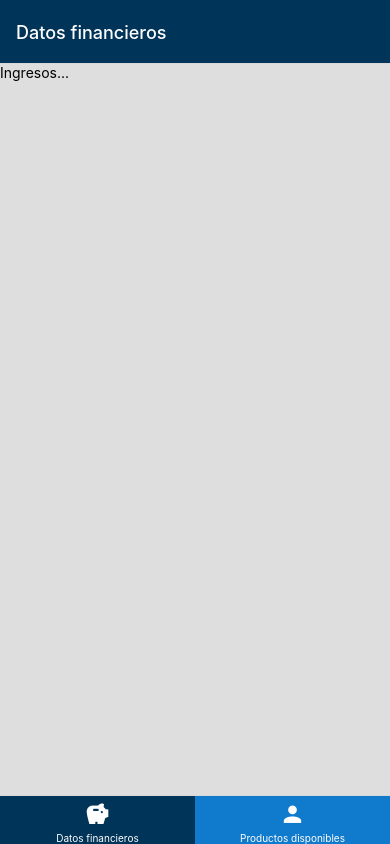
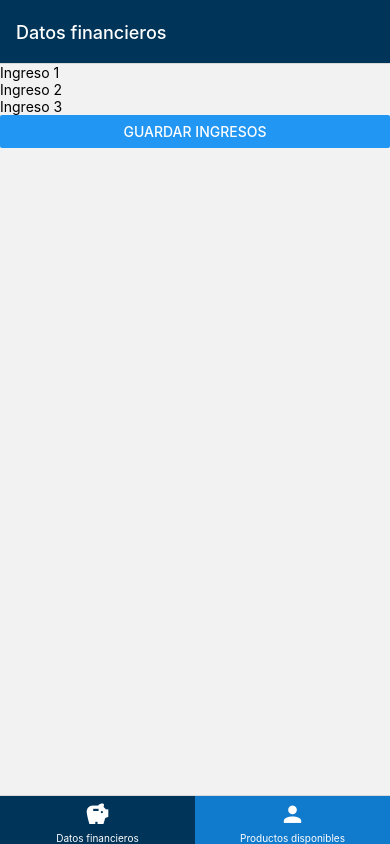
Before and after one commit to DMancia03/desafio-2-dps, a React Native app: screen /datos in a window 390 px wide. Built offline with nearby package versions, Linux system fonts and the light colour scheme.

Commit message:
Agregando formulario de ingreso

```diff
--- a/package.json
+++ b/package.json
@@ -16,6 +16,7 @@
     "@react-navigation/stack": "^6.4.1",
     "expo": "~51.0.28",
     "expo-status-bar": "~1.12.1",
+    "formik": "^2.4.6",
     "react": "18.2.0",
     "react-id-generator": "^3.0.2",
     "react-native": "0.74.5",
@@ -25,7 +26,8 @@
     "react-native-safe-area-context": "^4.10.9",
     "react-native-screens": "^3.34.0",
     "react-native-svg": "^15.6.0",
-    "react-native-vector-icons": "^10.1.0"
+    "react-native-vector-icons": "^10.1.0",
+    "yup": "^1.4.0"
   },
   "devDependencies": {
     "@babel/core": "^7.20.0"
--- a/src/screens/datos_financieros/Ingresos.js
+++ b/src/screens/datos_financieros/Ingresos.js
@@ -1,14 +1,59 @@
 import React from "react";
-import { View, Text, StyleSheet } from 'react-native';
+import { View, Text, StyleSheet, TextInput, Button, FlatList} from 'react-native';
+import { Formik } from 'formik';
+import * as Yup from 'yup';
 import colors from "../../styles/colors";
 
+// Validación con Yup
+const validationSchema = Yup.object({
+    ingreso1: Yup.string().required('Campo obligatorio'),
+    ingreso2: Yup.string().required('Campo obligatorio'),
+    ingreso3: Yup.string().required('Campo obligatorio')
+});
+
 const Ingresos = ({ navigation }) => {
-    return(
-        <View style={styles.container}>
-            <Text>Ingresos...</Text>
-        </View>
-    )
-}
+    return (
+        <Formik
+          initialValues={{ ingreso1: '', ingreso2: '', ingreso3: '' }}
+          validationSchema={validationSchema}
+          onSubmit={(values) => {
+            // Enviar datos o hacer lo que necesites
+            console.log(values);
+            navigation.navigate('Resultados', { ingresos: values });
+          }}
+        >
+          {({ handleChange, handleBlur, handleSubmit, values, errors, touched }) => (
+            <View>
+              <TextInput
+                placeholder="Ingreso 1"
+                onChangeText={handleChange('ingreso1')}
+                onBlur={handleBlur('ingreso1')}
+                value={values.ingreso1}
+              />
+              {touched.ingreso1 && errors.ingreso1 && <Text>{errors.ingreso1}</Text>}
+
+              <TextInput
+                placeholder="Ingreso 2"
+                onChangeText={handleChange('ingreso2')}
+                onBlur={handleBlur('ingreso2')}
+                value={values.ingreso2}
+              />
+              {touched.ingreso2 && errors.ingreso2 && <Text>{errors.ingreso2}</Text>}
+
+              <TextInput
+                placeholder="Ingreso 3"
+                onChangeText={handleChange('ingreso3')}
+                onBlur={handleBlur('ingreso3')}
+                value={values.ingreso3}
+              />
+              {touched.ingreso3 && errors.ingreso3 && <Text>{errors.ingreso3}</Text>}
+
+              <Button onPress={handleSubmit} title="Guardar Ingresos" />
+            </View>
+          )}
+        </Formik>
+    );
+};
 
 export default Ingresos;
 
```
Also changed, not shown: 1 other file (tests, documents, lock files or other folders).
